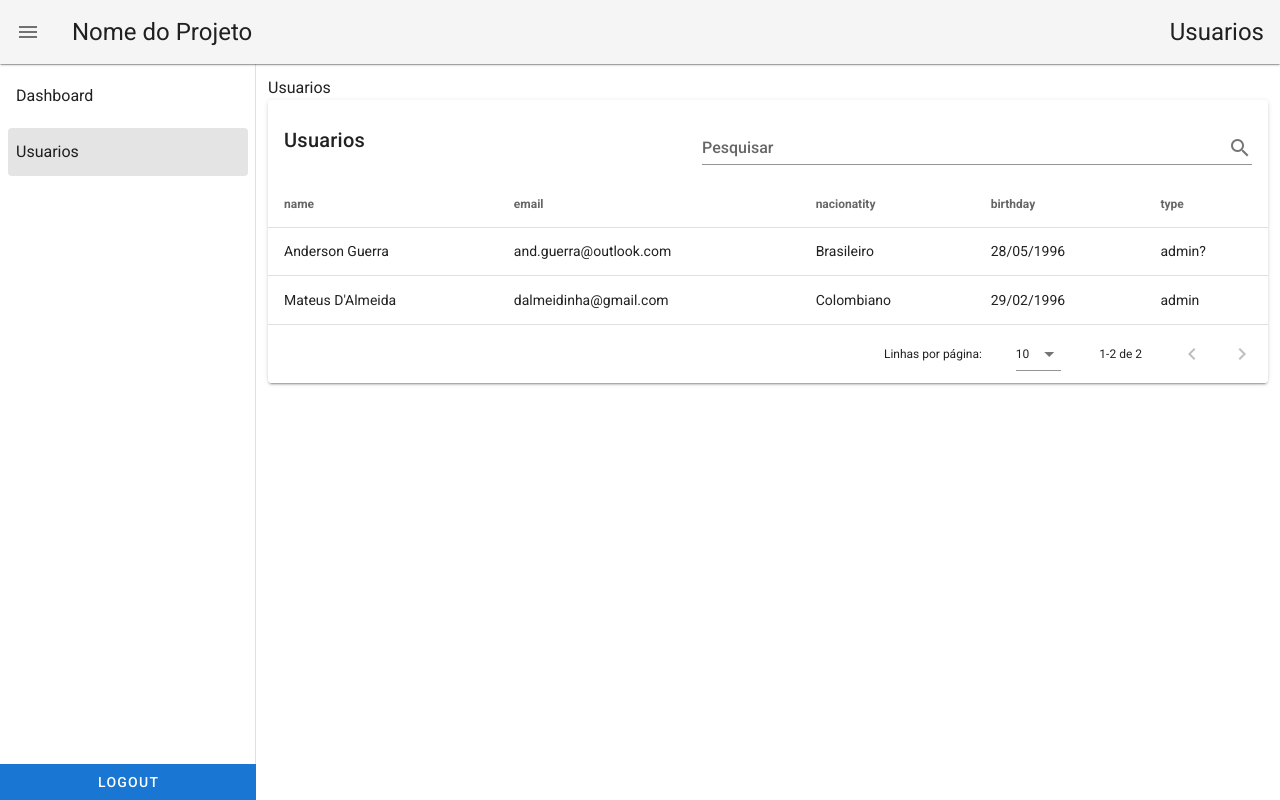
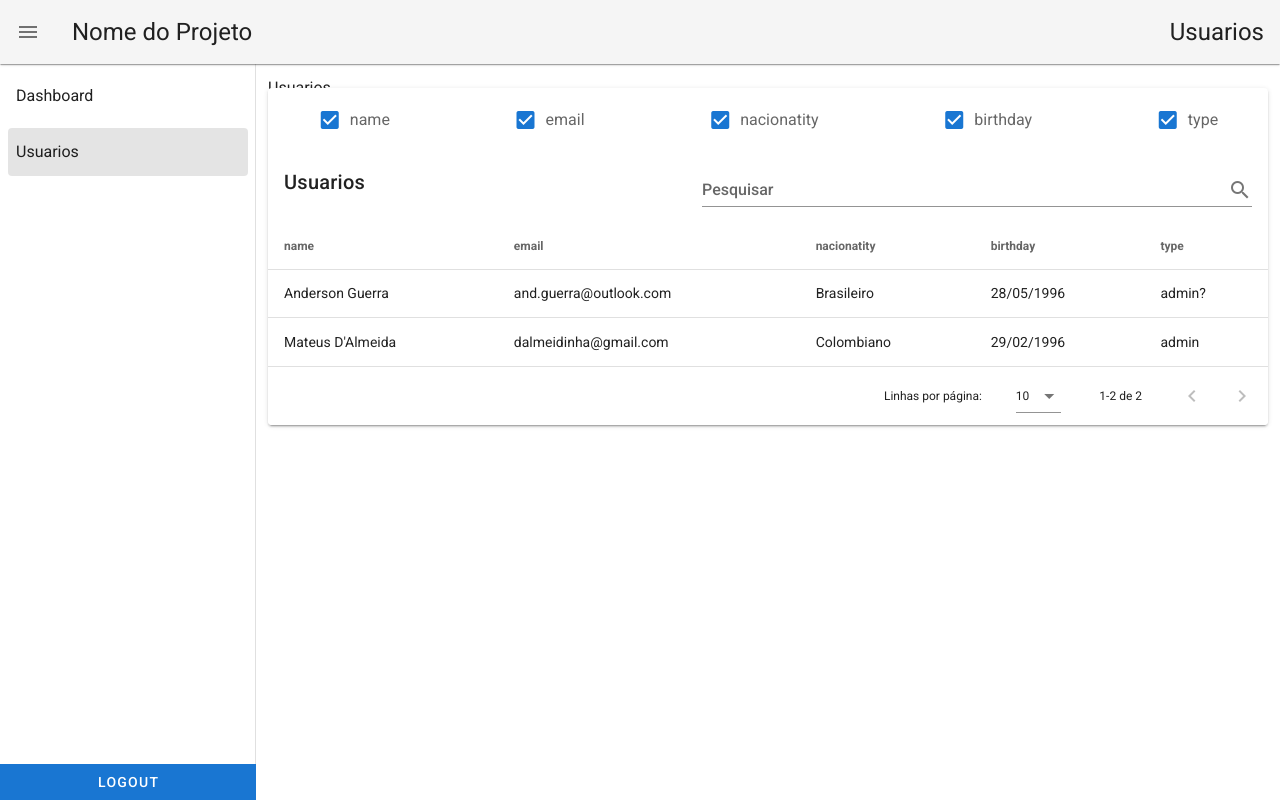
Before and after one commit to mateusdalmeida/dashboard, a Vue app: page /users in a window 1280 px wide. Built offline with nearby package versions, Linux system fonts and the light colour scheme.

Commit message:
added checkbox to choose which columns to appear on table

```diff
--- a/src/components/GenericTable.vue
+++ b/src/components/GenericTable.vue
@@ -1,5 +1,9 @@
 <template>
   <v-card>
+    <v-row justify="space-around">
+      <v-checkbox v-for="header in headers" :key="header.text" :value="header.text"
+        :label="header.text" v-model="headersShown"></v-checkbox>
+    </v-row>
     <v-card-title>
       {{tableName ? tableName : routeName}}
       <v-spacer></v-spacer>
@@ -11,7 +15,7 @@
         hide-details
       ></v-text-field>
     </v-card-title>
-    <v-data-table :headers="headers" :items="items" :search="search"></v-data-table>
+    <v-data-table :headers="headersSelected" :items="items" :search="search"></v-data-table>
   </v-card>
 </template>
 <script>
@@ -21,6 +25,8 @@ export default {
   data: () => ({
     routeName: "",
     search: "",
+    headersShown: [],
+    headersAux: [],
     headers: [
       {
         text: "Dessert (100g serving)",
@@ -40,6 +46,15 @@ export default {
       }
     ]
   }),
+  computed: {
+    headersSelected: function () {
+      // um computed que monitora quais colunas devem ser
+      // exibidas de acordo com o valor do array headersShow
+      return this.headers.filter(header=>{
+        return this.headersShown.includes(header.text)
+      })
+    }
+  },
   created() {
     // obtem o nome da rota atual para colocar no titulo
     // da tabela, caso nenhum titulo seja dado
@@ -47,8 +62,12 @@ export default {
     // converte as keys do primeiro objeto para
     // virarem os headers da tabela
     this.headers = Object.keys(this.tableData[0]).map(key => {
+      // adiciona o item no array headersShow, responsavel
+      // pelo menu de selecao do que aparece nos headers
+      this.headersShown.push(key)
       return { text: key, value: key };
     });
+    this.headersAux = this.headers
     // captura os items e coloca na tabela
     this.items = this.tableData;
   }
```
